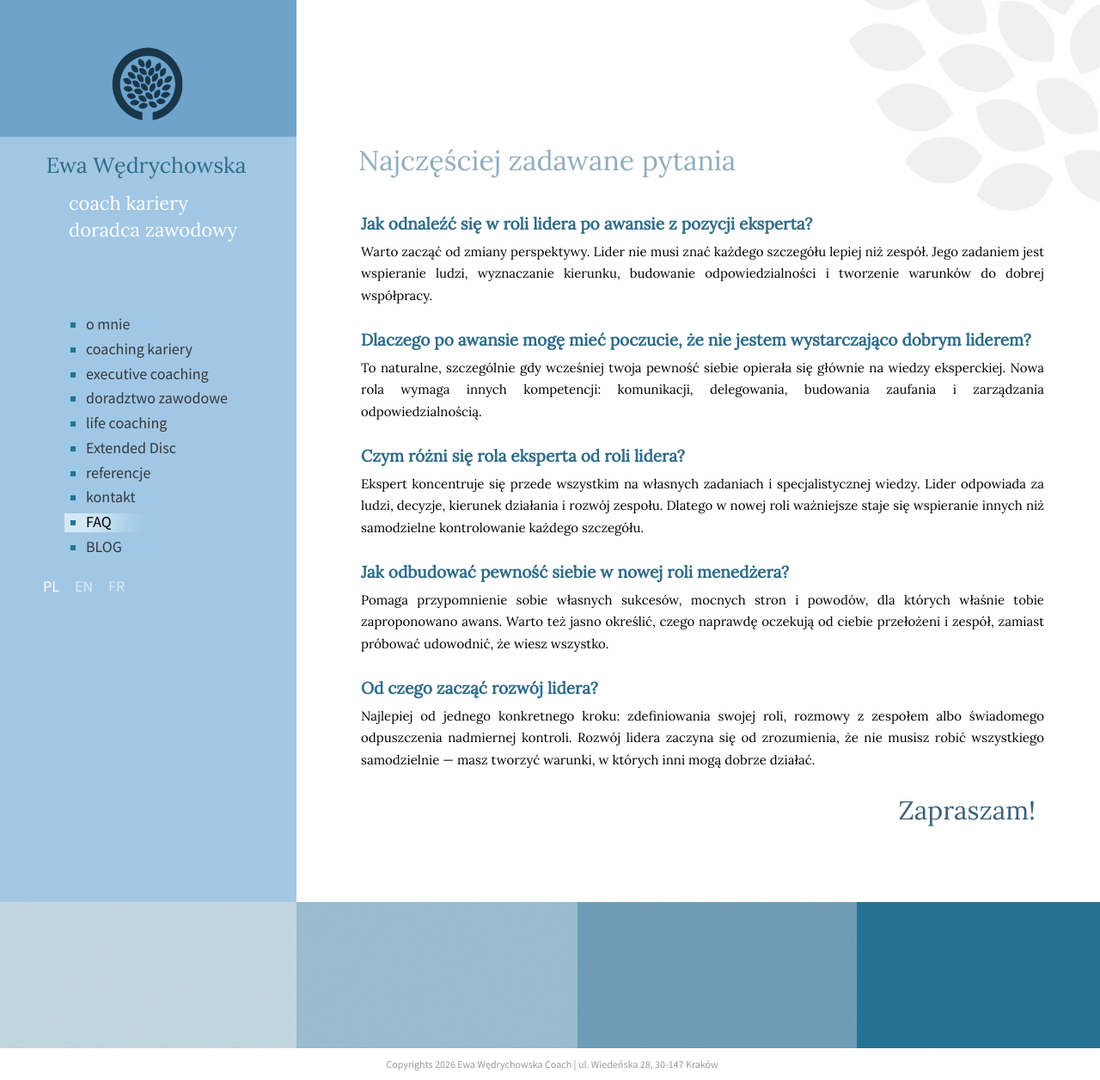
After one commit to picabela/ewacouch, a PHP site: page /faq in a window 1280 px wide. The commit adds this page. Shown: the whole page at 86% size. Run offline with PHP 8.4, Linux system fonts and the light colour scheme.

Commit message:
Nowa zakladka FAQ (rozwoj lidera po awansie) + dane strukturalne FAQPage
- config.php: pozycja FAQ w menu PL po 'kontakt' (przed BLOG) oraz rejestr
  podstrony faq (title/description SEO; brak odpowiednikow EN/FR)
- templates/pl/faq.php: 5 pytan i odpowiedzi; H1 tytul + pytania jako H2,
  odpowiedzi jako .tresc; schemat JSON-LD FAQPage generowany z tej samej
  tablicy co widoczna tresc (zgodnosc danych ze schematem)
- CSS .faq-pytanie w 3 plikach (nadpisuje globalne reguly elementu h2, ktore
  sluza sidebarowi); ASSET_VERSION 2 -> 3 (zmiana CSS => odswiezenie cache)
- wersje.json: aktualna 1.1

Co-Authored-By: Claude Fable 5 <noreply@anthropic.com>
Claude-Session: https://claude.ai/code/session_01Gso18CvXoa4iYjQm8K4S1j

```diff
--- a/css/style.css
+++ b/css/style.css
@@ -1736,3 +1736,16 @@ h1.tytul, h1.tytul-omnie {
 	font-weight: normal;
 	line-height: normal;
 }
+/* FAQ - pytania jako nagłówki; klasa nadpisuje globalne reguły elementu h2 */
+.faq-pytanie {
+	font-family: 'Lora', Times;
+	color: #2e6b88;
+	font-size: 19px;
+	font-weight: 600;
+	line-height: 1.4;
+	text-align: left;
+	margin: 26px 70px 6px 60px;
+}
+@media (max-width: 991px) {
+	.faq-pytanie { margin-right: 30px; }
+}
--- a/includes/config.php
+++ b/includes/config.php
@@ -66,7 +66,7 @@ define('GA_ID', 'UA-85549321-1');
  * Wymusza na przeglądarkach pobranie świeżych plików zamiast starych z pamięci
  * podręcznej. Zwiększ tę liczbę po KAŻDEJ zmianie w plikach CSS lub JS.
  */
-define('ASSET_VERSION', '2');
+define('ASSET_VERSION', '3');
 
 /* Dane kontaktowe / firmowe (kontakt, stopka, dane strukturalne) */
 $contact = array(
@@ -106,6 +106,7 @@ $languages = array(
             array('extended-disc',      'Extended Disc',      'Extended Disc'),
             array('referencje',         'referencje',         'coaching Kraków'),
             array('kontakt',            'kontakt',            'lepsza jakość życia Kraków'),
+            array('faq',                'FAQ',                'awans na lidera, rozwój menedżera'),
             array('/blog/',             'BLOG',               null),
         ),
         'not_found'     => array('Strona nie została znaleziona', 'Strona, której szukasz, nie istnieje lub została przeniesiona.', 'Wróć na stronę główną'),
@@ -212,6 +213,11 @@ $pages = array(
             'description'  => 'Oferuję swoje usługi na terenie Krakowa, Małopolski, ale też na terenie całej Polski i za granicą. Zapraszam do kontaktu.',
             'contact_form' => true,
             'alt'          => array('en' => 'kontakt', 'fr' => 'kontakt'),
+        ),
+        'faq' => array(
+            'title'       => 'FAQ - awans na lidera, rozwój menedżera - Ewa Wędrychowska',
+            'description' => 'Najczęściej zadawane pytania o odnalezienie się w roli lidera po awansie z pozycji eksperta: pewność siebie, delegowanie, różnice między ekspertem a liderem, rozwój menedżera.',
+            'alt'         => array('en' => null, 'fr' => null),
         ),
         'pliki' => array(
             'title'       => 'Polityka Plików Cookies - Ewa Wędrychowska',
--- /dev/null
+++ b/templates/pl/faq.php
@@ -0,0 +1,53 @@
+<?php if (!defined('EW_SITE')) { http_response_code(404); exit; }
+
+/* Pytania i odpowiedzi - jedno źródło dla widocznej treści i danych FAQPage */
+$faq = array(
+    array(
+        'q' => 'Jak odnaleźć się w roli lidera po awansie z pozycji eksperta?',
+        'a' => 'Warto zacząć od zmiany perspektywy. Lider nie musi znać każdego szczegółu lepiej niż zespół. Jego zadaniem jest wspieranie ludzi, wyznaczanie kierunku, budowanie odpowiedzialności i tworzenie warunków do dobrej współpracy.',
+    ),
+    array(
+        'q' => 'Dlaczego po awansie mogę mieć poczucie, że nie jestem wystarczająco dobrym liderem?',
+        'a' => 'To naturalne, szczególnie gdy wcześniej twoja pewność siebie opierała się głównie na wiedzy eksperckiej. Nowa rola wymaga innych kompetencji: komunikacji, delegowania, budowania zaufania i zarządzania odpowiedzialnością.',
+    ),
+    array(
+        'q' => 'Czym różni się rola eksperta od roli lidera?',
+        'a' => 'Ekspert koncentruje się przede wszystkim na własnych zadaniach i specjalistycznej wiedzy. Lider odpowiada za ludzi, decyzje, kierunek działania i rozwój zespołu. Dlatego w nowej roli ważniejsze staje się wspieranie innych niż samodzielne kontrolowanie każdego szczegółu.',
+    ),
+    array(
+        'q' => 'Jak odbudować pewność siebie w nowej roli menedżera?',
+        'a' => 'Pomaga przypomnienie sobie własnych sukcesów, mocnych stron i powodów, dla których właśnie tobie zaproponowano awans. Warto też jasno określić, czego naprawdę oczekują od ciebie przełożeni i zespół, zamiast próbować udowodnić, że wiesz wszystko.',
+    ),
+    array(
+        'q' => 'Od czego zacząć rozwój lidera?',
+        'a' => 'Najlepiej od jednego konkretnego kroku: zdefiniowania swojej roli, rozmowy z zespołem albo świadomego odpuszczenia nadmiernej kontroli. Rozwój lidera zaczyna się od zrozumienia, że nie musisz robić wszystkiego samodzielnie — masz tworzyć warunki, w których inni mogą dobrze działać.',
+    ),
+);
+?>
+                                <div class="banner-podstrona">
+
+                                             <div class="desc2">
+<h1 class="tytul">Najczęściej zadawane pytania</h1>
+<?php foreach ($faq as $item): ?>
+	<h2 class="faq-pytanie"><?= e($item['q']) ?></h2>
+	<p class="tresc"><?= e($item['a']) ?></p>
+<?php endforeach; ?>
+<div class="przerwa2"></div>
+<p class="duza-prawa">Zapraszam!
+</p>
+<div class="przerwa"></div>
+
+                                        </div>
+
+                                </div>
+<script type="application/ld+json"><?= json_encode(array(
+    '@context'   => 'https://schema.org',
+    '@type'      => 'FAQPage',
+    'mainEntity' => array_map(function ($item) {
+        return array(
+            '@type'          => 'Question',
+            'name'           => $item['q'],
+            'acceptedAnswer' => array('@type' => 'Answer', 'text' => $item['a']),
+        );
+    }, $faq),
+), JSON_UNESCAPED_SLASHES | JSON_UNESCAPED_UNICODE) ?></script>
```
Also changed, not shown: eng/css/style.css (+13 -0 lines), fr/css/style.css (+13 -0 lines), wersje.json (+7 -1 lines).
